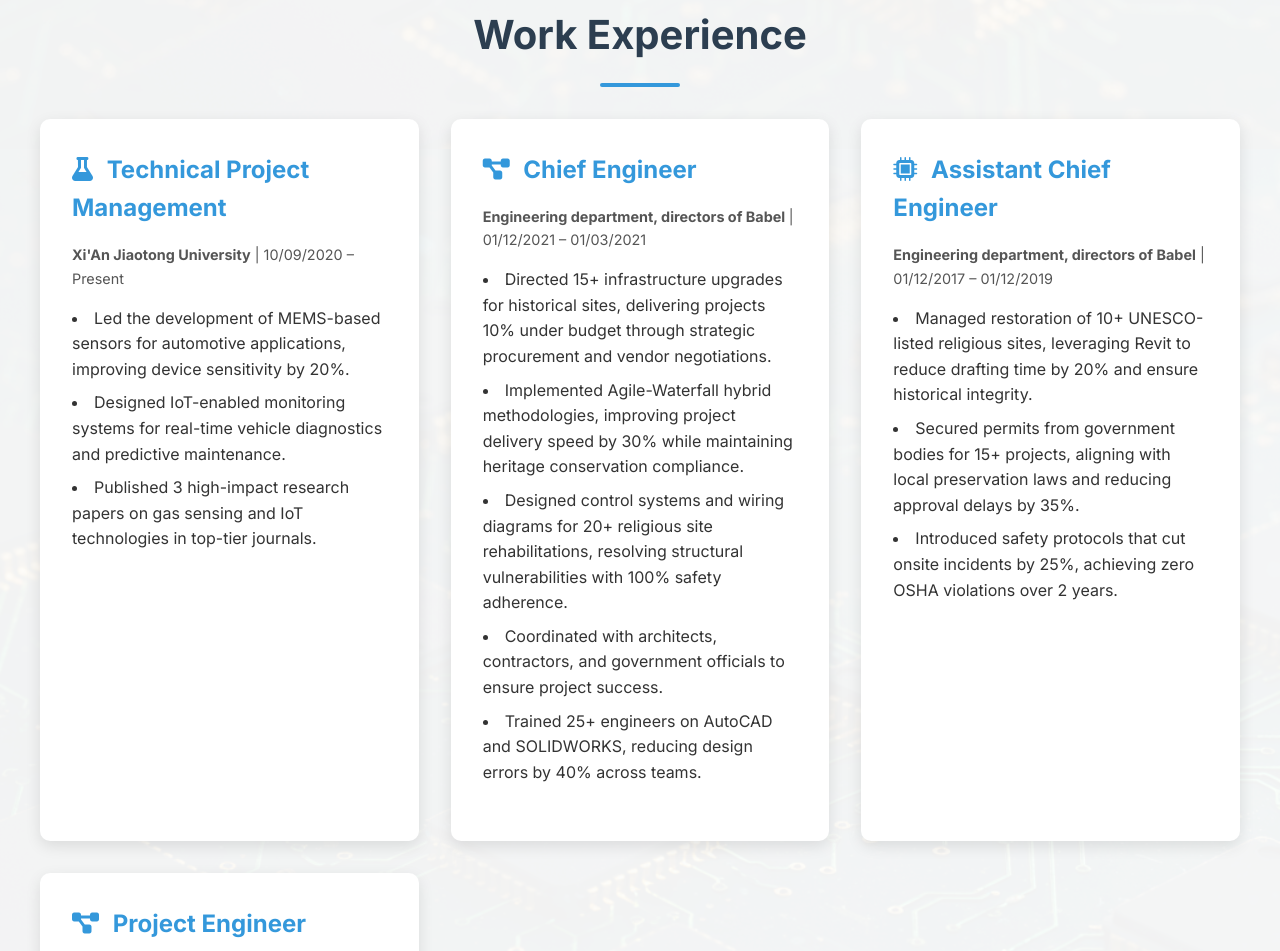
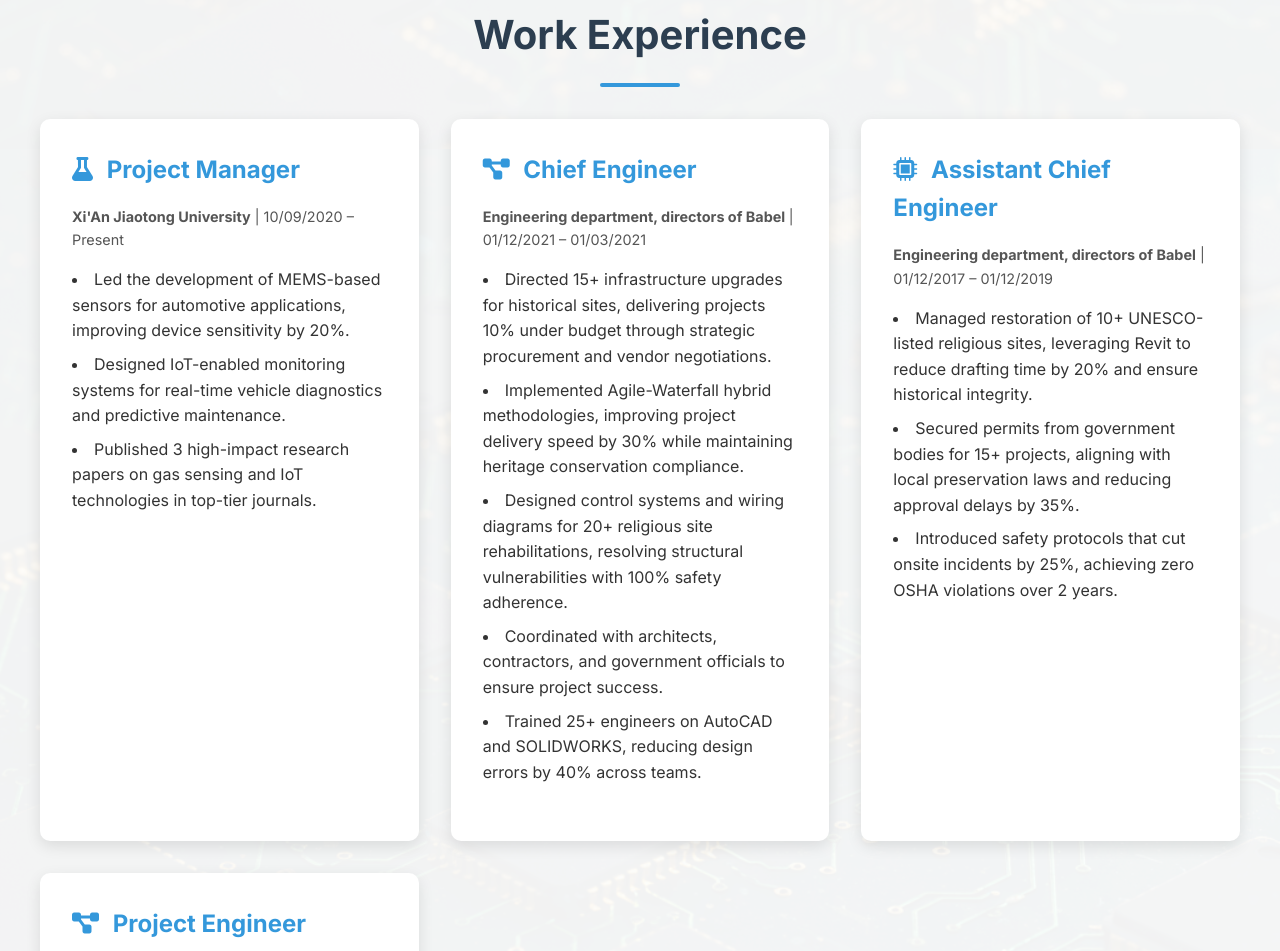
Before and after one commit to saifaldeensaad/saifaldeensaad.github.io, a plain HTML site: page index.html in a window 1280 px wide. Shown: the part 2411-3362 px from the top of the page. Drawn offline with Linux system fonts and the light colour scheme; files whose address does not match are found by name.

Commit message:
Update index.html

```diff
--- a/index.html
+++ b/index.html
@@ -114,7 +114,7 @@
         <h2>Work Experience</h2>
         <div class="grid">
           <div class="card">
-            <h3><i class="fas fa-flask"></i> Technical Project Management </h3>
+            <h3><i class="fas fa-flask"></i> Project Manager </h3>
             <p class="experience-meta"><strong>Xi'An Jiaotong University</strong> | 10/09/2020 – Present </p>
             <ul>
               <li>Led the development of MEMS-based sensors for automotive applications, improving device sensitivity by 20%.</li>
```
